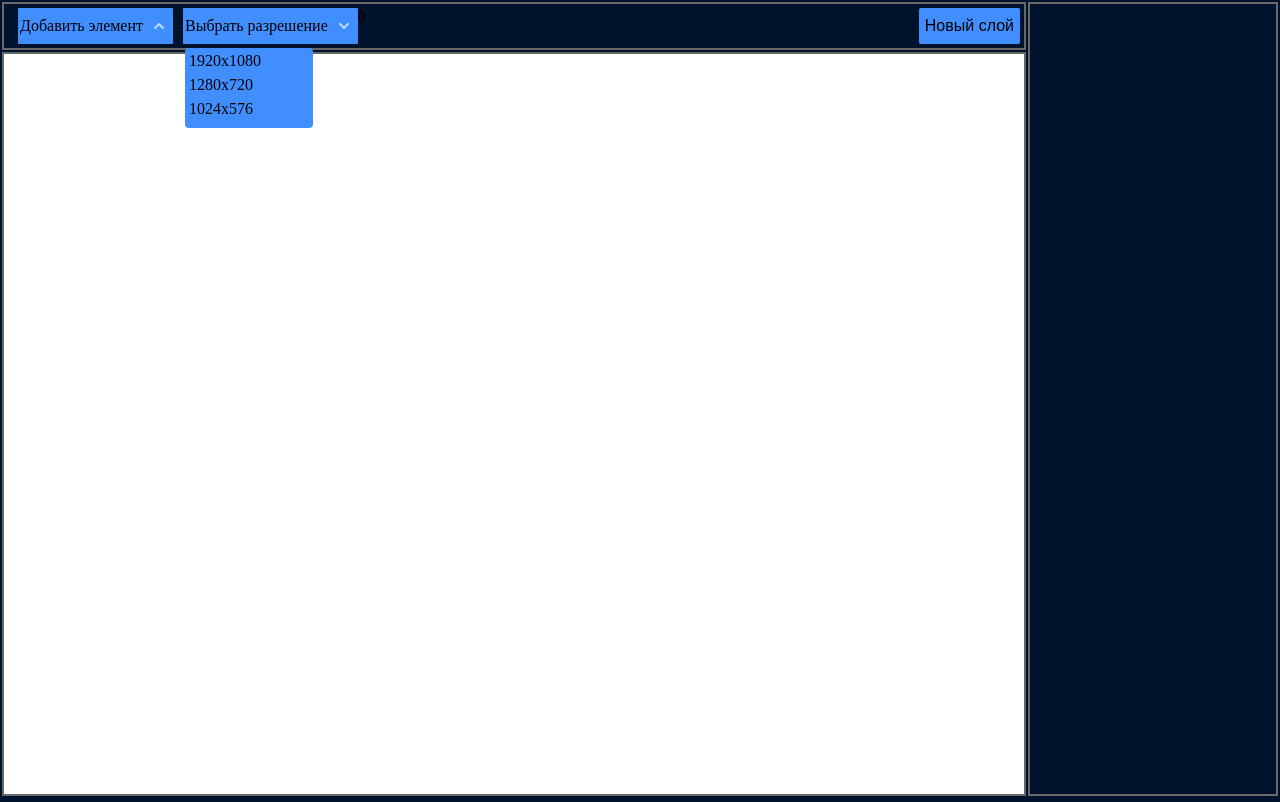
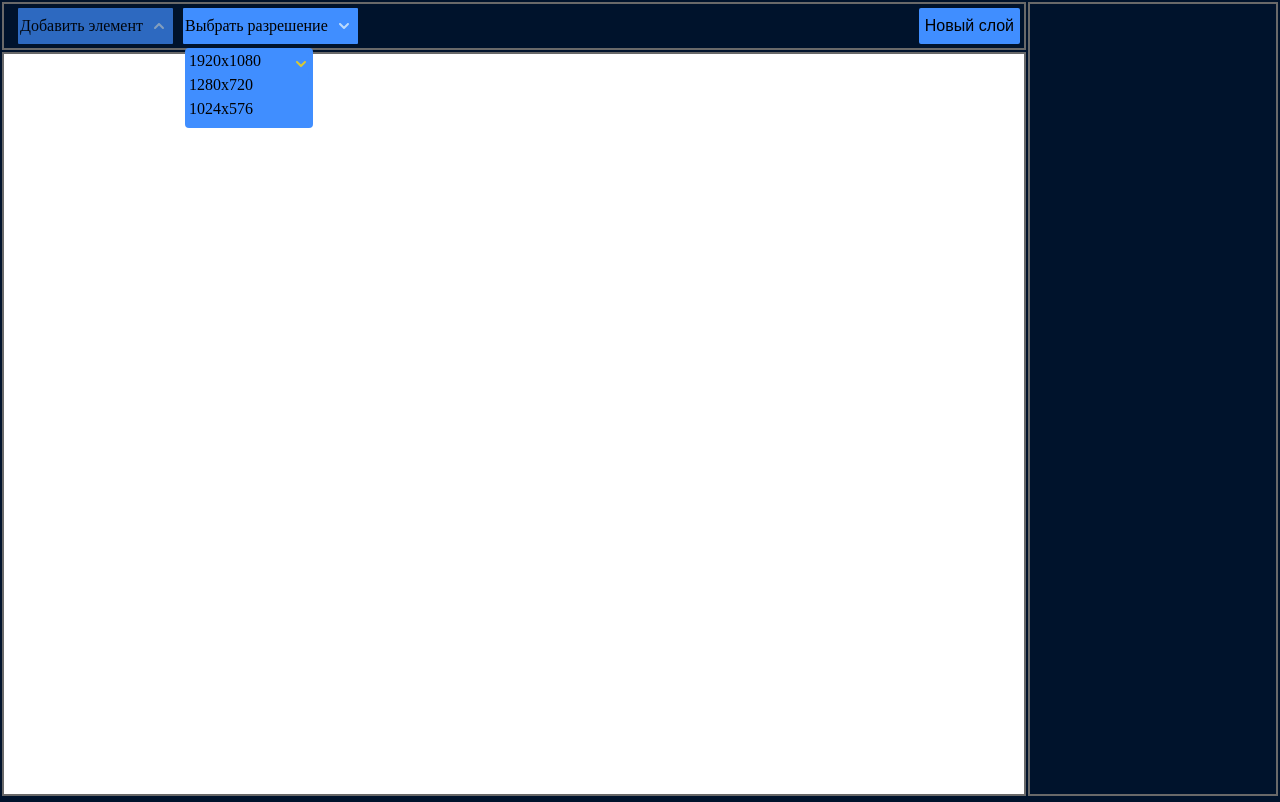
Before and after one commit to alaltru1992/scheamer, a React (Create React App) app: page / in a window 1280 px wide. Both pictures are taken after a click on the element 343 px from the left and 26 px from the top of the page. Built offline with nearby package versions, Linux system fonts and the light colour scheme.

Commit message:
-adding layers

```diff
--- a/src/components/Header/index.js
+++ b/src/components/Header/index.js
@@ -7,7 +7,7 @@ import useOutsideAlerter from '../../hooks/useOutsideAlerter'
 
 function Header(props) {
 
-    const {layers} = props;
+    const {layers, creation, resolution} = props;
 
     const toggleLists = (list) =>{
         list === listOpend ? listToggler(null) : listToggler(list)
@@ -39,7 +39,7 @@ function Header(props) {
 
     useOutsideAlerter([elements, resolutionList, layersList], () => listToggler(null))
 
-    const addLayerForm = addLayerFormOpened &&
+    const addLayerForm = !!addLayerFormOpened &&
         <div className={"header-add-new-layer-form"}>
             <div className={"header-add-new-layer-form-close"}/>
             <span className={"header-add-new-layer-form-label"}>Добавление слоя</span>
@@ -52,7 +52,7 @@ function Header(props) {
             </button>
         </div>
 
-    const existingLayer =  layers.layers.length &&
+    const existingLayer =  !!layers.layers.length &&
         <div ref={layersList} className={"header-elements-container"}>
             <span>Слои</span>
             <div className={"header-elements-container-img" + (listOpend === "existing-layers" ? "" : " open")} onClick={() => toggleLists("existing-layers")}/>
@@ -71,22 +71,22 @@ function Header(props) {
     return (
         <div className={"header"}>
             <div ref={elements} className={"header-containers-container"}>
-                <div className={"header-elements-container"}>
+                <div className={"header-elements-container" + (!layers.layers.length ? ' not-active': '')}>
                     <span>Добавить элемент</span>
                     <div className={"header-elements-container-img" + (listOpend === "selector" ? "" : " open")} onClick={() => toggleLists("selector")}/>
                     <ul className={"header-elements-container_list" + (listOpend === "selector" ? "" : " closed") }>
-                        <li className={"header-elements-container_list_element"} onClick={() => elementSelect("selector", "container", selectAddingElement)}>Контейнер</li>
-                        <li className={"header-elements-container_list_element"} onClick={() => elementSelect("selector", "element", selectAddingElement)}>Элемент</li>
-                        <li className={"header-elements-container_list_element"} onClick={() => elementSelect("selector", "modifier", selectAddingElement)}>Модификатор</li>
+                        <li className={"header-elements-container_list_element" + ("container" === creation.creatingObject ? " selected": "")} onClick={() => elementSelect("selector", "container", selectAddingElement)}>Контейнер</li>
+                        <li className={"header-elements-container_list_element" + ("element" === creation.creatingObject ? " selected": "")} onClick={() => elementSelect("selector", "element", selectAddingElement)}>Элемент</li>
+                        <li className={"header-elements-container_list_element" + ("modifier" === creation.creatingObject ? " selected": "")} onClick={() => elementSelect("selector", "modifier", selectAddingElement)}>Модификатор</li>
                     </ul>
                 </div>
                 <div ref={resolutionList} className={"header-elements-container"}>
                     <span>Выбрать разрешение</span>
                     <div className={"header-elements-container-img" + (listOpend === "resolution" ? "" : " open")} onClick={() => toggleLists("resolution")}/>
                     <ul className={"header-elements-container_list" + (listOpend === "resolution" ? "" : " closed") }>
-                        <li className={"header-elements-container_list_element"} onClick={() => elementSelect("resolution", "1920x1080", selectResolution)}>1920x1080</li>
-                        <li className={"header-elements-container_list_element"} onClick={() => elementSelect("resolution", "1280x720", selectResolution)}>1280x720</li>
-                        <li className={"header-elements-container_list_element"} onClick={() => elementSelect("resolution", "1024x576", selectResolution)}>1024x576</li>
+                        <li className={"header-elements-container_list_element" + ("1920x1080" === resolution.resolution ? " selected": "")} onClick={() => elementSelect("resolution", "1920x1080", selectResolution)}>1920x1080</li>
+                        <li className={"header-elements-container_list_element" + ("1280x720" === resolution.resolution ? " selected": "")} onClick={() => elementSelect("resolution", "1280x720", selectResolution)}>1280x720</li>
+                        <li className={"header-elements-container_list_element" + ("1024x576" === resolution.resolution ? " selected": "")} onClick={() => elementSelect("resolution", "1024x576", selectResolution)}>1024x576</li>
                     </ul>
                 </div>
                 {existingLayer}
--- a/src/scss/_base.scss
+++ b/src/scss/_base.scss
@@ -26,6 +26,11 @@ div{
   display: none;
 }
 
+.not-active{
+  opacity: 0.7;
+  pointer-events: none;
+}
+
 button{
   border: none;
   outline: none;
```
